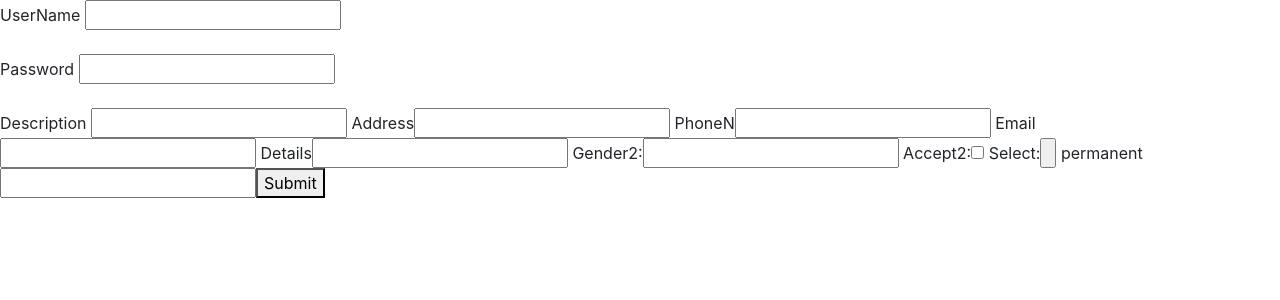
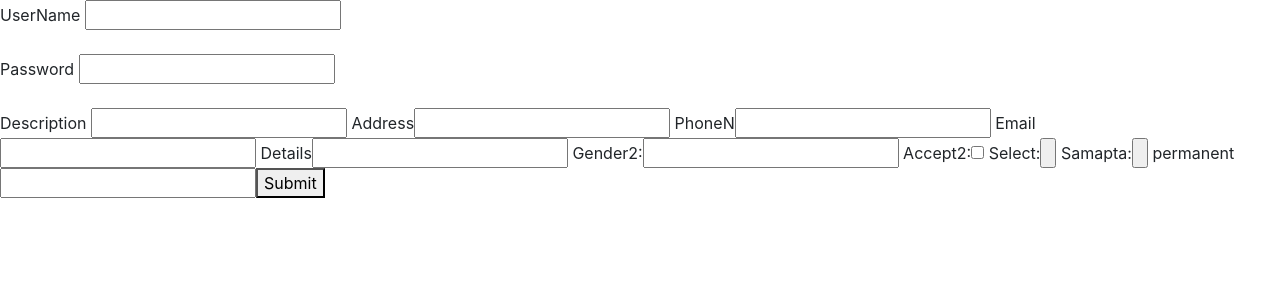
Before and after one commit to gitBishal/Angular, an Angular app: page / in a window 1280 px wide. Shown: the top 300 px of the page. Built offline with nearby package versions, Linux system fonts and the light colour scheme.

Commit message:
Samapta Added

```diff
--- a/src/app/app.component.html
+++ b/src/app/app.component.html
@@ -57,6 +57,7 @@
   Gender2:<input type="text" name="gender"/>
   Accept2:<input type="checkbox" name="accept"/>
   Select:<input type="button" name="button"/>
+  Samapta:<input type="button" name="button" />
 
 
 
```
